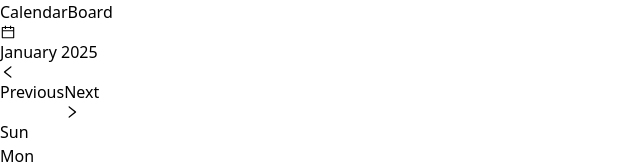
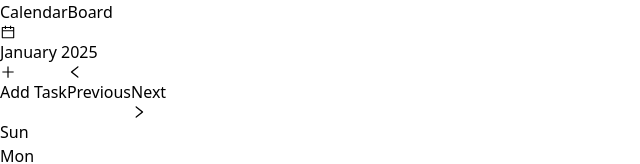
Before and after one commit to pyj2025/day-task-sync-ui, a Next.js app: page / in a window 1280 px wide. Shown: the top 164 px of the page, without its empty margins (0-640 px from the left). Built offline with nearby package versions, Linux system fonts and the light colour scheme.

Commit message:
add button for add task

```diff
--- a/src/components/calendar.tsx
+++ b/src/components/calendar.tsx
@@ -5,6 +5,7 @@ import {
   AiOutlineEdit,
   AiOutlineLeft,
   AiOutlineRight,
+  AiOutlinePlus,
 } from 'react-icons/ai';
 import useTaskStore, { Task } from '@/lib/store/task-store';
 import { WEEK_DAYS } from '@/lib/constants';
@@ -113,6 +114,16 @@ const Calendar: React.FC = () => {
     setIsTaskListDialogOpen(true);
   };
 
+  const handleAddTaskButton = () => {
+    const today = new Date();
+    const formattedDate = today.toISOString().split('T')[0];
+    setSelectedDate(formattedDate);
+    setEditingTask(null);
+    setTaskContent('');
+    setTaskColor('#3B82F6');
+    setIsDialogOpen(true);
+  };
+
   const formatDate = (date: Date) => {
     return date.toLocaleDateString('en-US', {
       weekday: 'long',
@@ -137,6 +148,13 @@ const Calendar: React.FC = () => {
           </h2>
         </div>
         <div className="flex gap-2">
+          <Button
+            onClick={handleAddTaskButton}
+            className="bg-blue-500 hover:bg-blue-600 text-white gap-2"
+          >
+            <AiOutlinePlus className="h-4 w-4" />
+            Add Task
+          </Button>
           <Button
             variant="outline"
             onClick={handlePreviousMonth}
```
